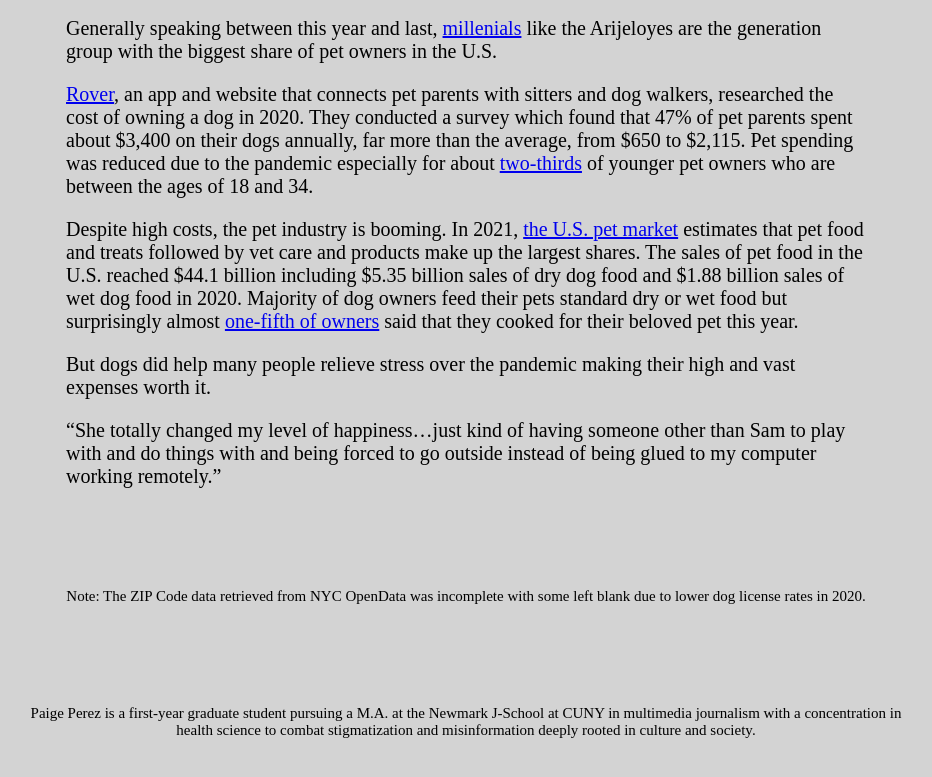
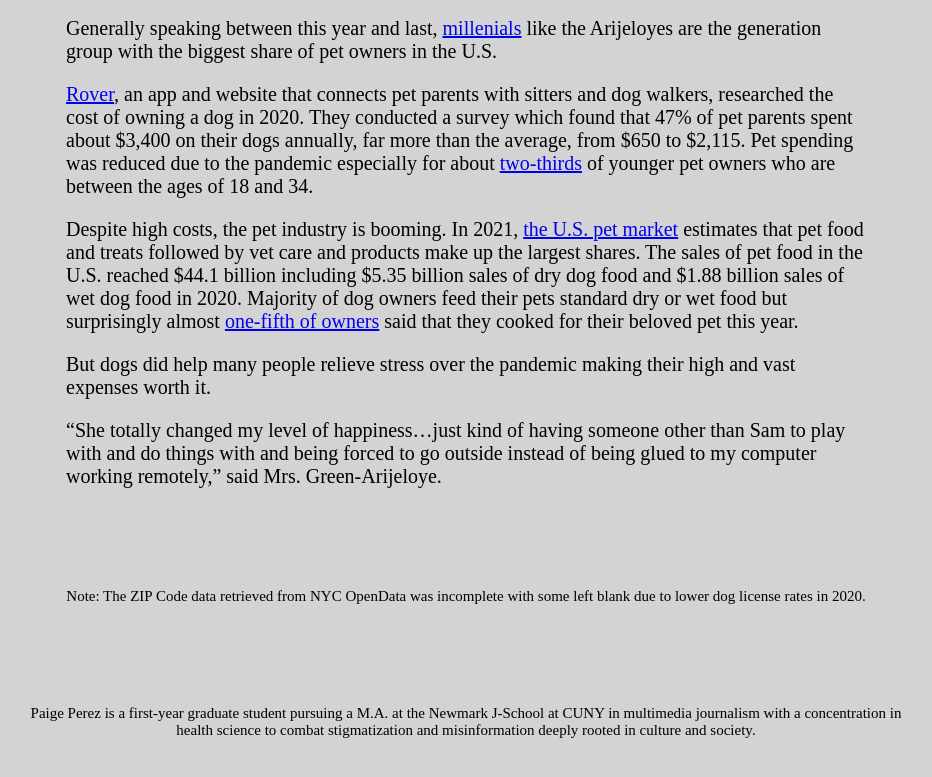
Before and after one commit to paigeperez/map-project, a plain HTML site: page index.html in a window 1280 px wide. Shown: the part 1553-2330 px from the top of the page, without its empty margins (174-1106 px from the left). Drawn offline with Linux system fonts and the light colour scheme.

Commit message:
Add files via upload

```diff
--- a/index.html
+++ b/index.html
@@ -40,7 +40,7 @@
 
 <p> But dogs did help many people relieve stress over the pandemic making their high and vast expenses worth it.</p>
 
-<p> “She totally changed my level of happiness…just kind of having someone other than Sam to play with and do things with and being forced to go outside instead of being glued to my computer working remotely.”</p>
+<p> “She totally changed my level of happiness…just kind of having someone other than Sam to play with and do things with and being forced to go outside instead of being glued to my computer working remotely,” said Mrs. Green-Arijeloye.</p>
 
                 </div>
 
```
